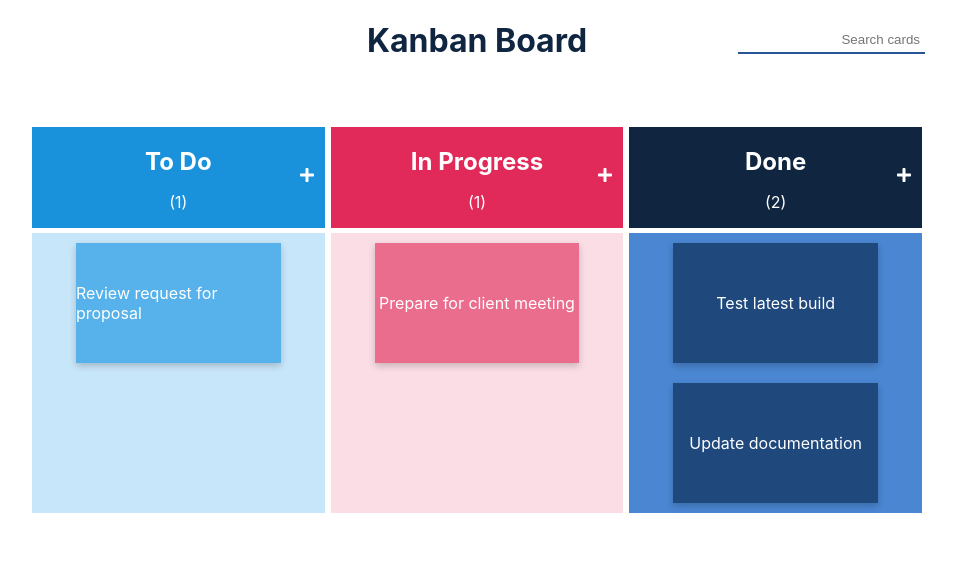
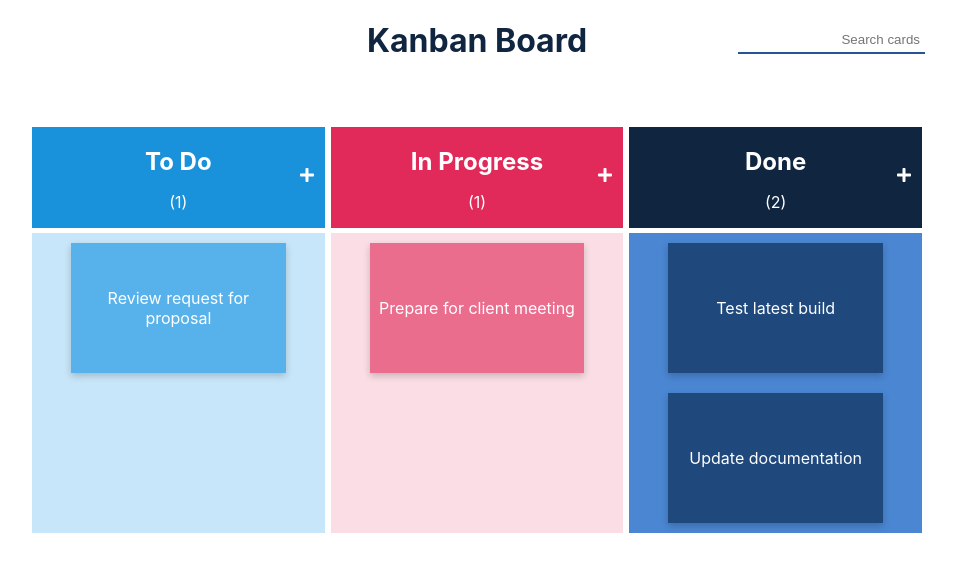
Before and after one commit to NemanjaManot/kanban-board, a React (Create React App) app: page / in a window 1280 px wide. Shown: the top 572 px of the page, without its empty margins (163-1116 px from the left). Built offline with nearby package versions, Linux system fonts and the light colour scheme.

Commit message:
validate textarea, styling

```diff
--- a/src/components/Card/index.js
+++ b/src/components/Card/index.js
@@ -35,9 +35,9 @@ const Card = ({ card, color, onEdit, onDelete, handleOnDragStart }) => {
         </IconButton>
       </S.IconButtonWrapper>
       {isEdit ? (
-        <S.TextArea defaultValue={card.text} onBlur={handleOnBlur} rows={4} color={color} />
+        <S.TextArea defaultValue={card.text} onBlur={handleOnBlur} rows={4} maxLength={80} color={color} />
       ) : (
-        <p>{card.text}</p>
+        <S.Paragraph>{card.text}</S.Paragraph>
       )}
     </S.Card>
   );
--- a/src/components/Card/styles.js
+++ b/src/components/Card/styles.js
@@ -12,6 +12,11 @@ export const Card = styled.div`
   background-color: ${({ color }) => lighten(0.15, color)};
   position: relative;
   cursor: grab;
+  padding: 5px;
+`;
+
+export const Paragraph = styled.p`
+  text-align: center;
 `;
 
 export const IconButtonWrapper = styled.div`
```
